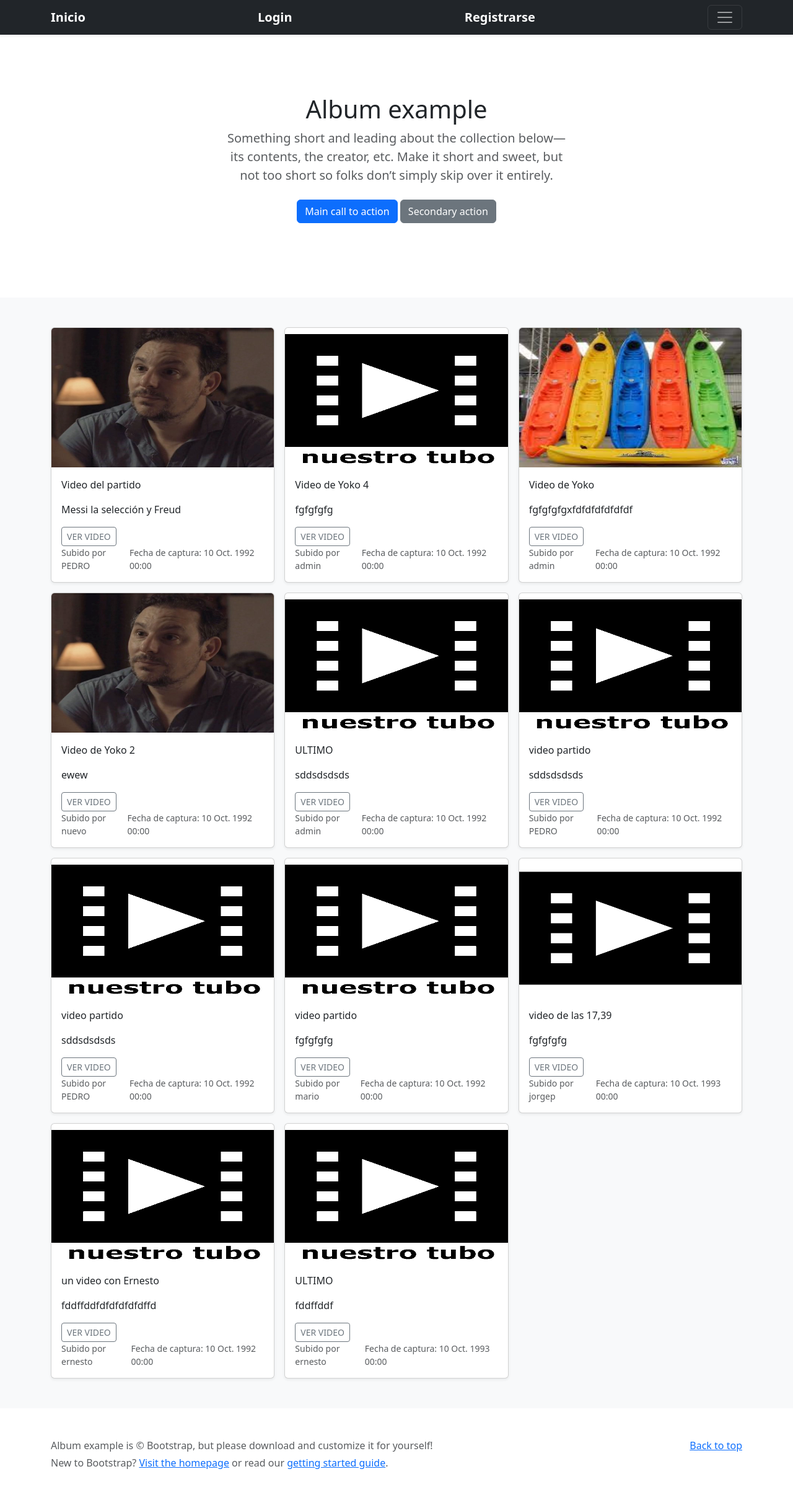
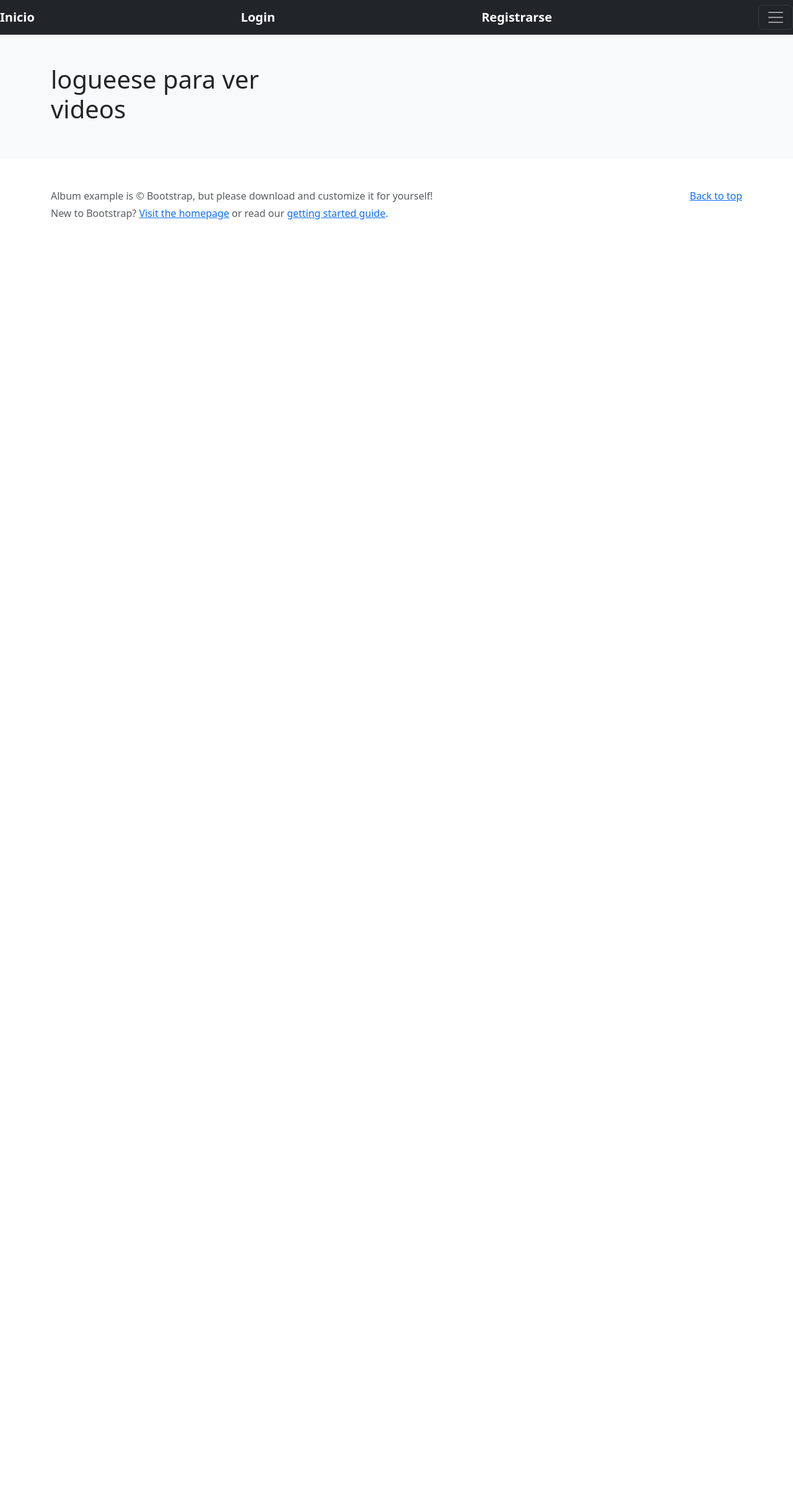
Before and after one commit to willygravino/GUILLERMO-GRAVINO-TRABAJO-FINAL, a Django app: page /videos/list in a window 1280 px wide. Shown: the whole page at 62% size. After the commit the page ends 354 px from the top, so only its background shows below. Run offline with Django 4.2, Linux system fonts and the light colour scheme; data comes from the database, SQL or seed files in the repository; both versions use the stored data as it was after the commit; some libraries are stand-ins or nearby versions.

Commit message:
Funciona todo menos lo más importante: el filtro de videos.

```diff
--- a/AdminVideos/admin.py
+++ b/AdminVideos/admin.py
@@ -1,4 +1,5 @@
 from django.contrib import admin
-from AdminVideos.models import Video
+from AdminVideos.models import Video, Profile
 
 admin.site.register(Video)
+admin.site.register(Profile)
--- a/AdminVideos/models.py
+++ b/AdminVideos/models.py
@@ -27,3 +27,13 @@ class Video(models.Model):
 
     def __str__(self):
         return f"{self.id} - {self.nombre_video}"
+
+
+class Profile(models.Model):
+     user = models.OneToOneField(User, on_delete=models.CASCADE, related_name="profile")
+     nombre_completo = models.CharField(max_length=80, blank=False)
+     avatar = models.ImageField(upload_to="avatares", null=True, blank=True)
+
+     @property
+     def avatar_url(self):
+        return self.avatar.url if self.avatar else ''
--- a/AdminVideos/templates/AdminVideos/base.html
+++ b/AdminVideos/templates/AdminVideos/base.html
@@ -96,10 +96,15 @@
     </div>
   </div>
   <div class="navbar navbar-dark bg-dark shadow-sm">
-    <div class="container">
-      <a href="file:///Users/guillermo/Downloads/bootstrap-5.3.0-alpha1-examples/album/index.html#" class="navbar-brand d-flex align-items-center">
+
+  <a href="{% url 'videos-list' %}" class="navbar-brand d-flex align-items-center">
     <strong>Inicio</strong>
   </a>
+
+  {%if user.profile.avatar_url %}
+     <img src="{{user.profile.avatar_url}}" height="144" width="144">
+     <div class="container">
+  {% endif %}
 
       {% if user.is_authenticated  %}
 
@@ -107,8 +112,21 @@
           <strong>Nuevo Video</strong>
         </a>
 
+        {% if user.profile %}
+        <a href="{% url 'profile-update' user.profile.id %}" class="navbar-brand d-flex align-items-center">
+          <strong>Editar Perfil de {{user.profile.nombre_completo}}</strong>
+        </a>
+
+        {% else %}
+         <h1>ESTE SISTEMA NO FUNCIONA HASTA QUE NO INGRESE SU NOMBRE EN EL PERFIL</h1>
+        <a href="{% url 'profile-create' %}" class="navbar-brand d-flex align-items-center">
+          <strong>Crear Perfil</strong>
+        </a>
+
+        {% endif %}
+
         <a href="{% url 'logout' %}" class="navbar-brand d-flex align-items-center">
-          <strong>Logout</strong>
+          <strong>Hola {{user.username}} | Salir</strong>
         </a>
 
       {% else %}
--- a/AdminVideos/templates/AdminVideos/index.html
+++ b/AdminVideos/templates/AdminVideos/index.html
@@ -4,19 +4,22 @@
 {% block principal %}
 
 <main>
-
-    <section class="py-5 text-center container">
+ {% if user.profile.nombre_completo == "" %}
+      <section class="py-5 text-center container">
       <div class="row py-lg-5">
         <div class="col-lg-6 col-md-8 mx-auto">
-          <h1 class="fw-light">Album example</h1>
-          <p class="lead text-muted">Something short and leading about the collection below—its contents, the creator, etc. Make it short and sweet, but not too short so folks don’t simply skip over it entirely.</p>
-          <p>
+          <h1 class="fw-light">COMPLETÁ TU PERFIL</h1>
+          <p class="lead text-muted">Una vez que ingreses tu nombre completo, podrás acceder a los videos en los que apareces.</p>
+         <!-- <p>
             <a href="file:///Users/guillermo/Downloads/bootstrap-5.3.0-alpha1-examples/album/index.html#" class="btn btn-primary my-2">Main call to action</a>
             <a href="file:///Users/guillermo/Downloads/bootstrap-5.3.0-alpha1-examples/album/index.html#" class="btn btn-secondary my-2">Secondary action</a>
-          </p>
+          </p> -->
         </div>
       </div>
     </section>
+
+  {% endif %}
+
 
     <div class="album py-5 bg-light">
       <div class="container">
--- a/AdminVideos/templates/AdminVideos/video_list.html
+++ b/AdminVideos/templates/AdminVideos/video_list.html
@@ -5,6 +5,8 @@
 
 <div class="row row-cols-1 row-cols-sm-2 row-cols-md-3 g-3">
 
+{% if user.is_authenticated %}
+  {% if videos %}
     {% for video in videos %}
       <!-- <iframe width="560" height="315" src="https://youtu.be/eTHexqNR_w0" frameborder="0" allowfullscreen></iframe> -->
         <div class="col">
@@ -17,7 +19,7 @@
               <a href="{{video.url_video}}" type="button" class="btn btn-sm btn-outline-secondary">VER VIDEO</a>
               <div class="d-flex justify-content-between align-items-center">
             <!--  <h5>quienes en este video:  {{video.quienes_aparecen}} </h5>-->
-          {% if user.is_authenticated and user.id == video.propietario.id %}
+              {% if user.id == video.propietario.id %}
                 <div class="btn-group">
                   <a href="{% url 'videos-delete' video.id %}" type="button" class="btn btn-sm btn-outline-secondary">Eliminar</a>
                   <a href="{% url 'videos-update' video.id %}" type="button" class="btn btn-sm btn-outline-secondary">Editar</a>
@@ -34,5 +36,10 @@
         </div>
 
       {% endfor %}
+  {% endif %}
+
+{% else %}
+  <h1>logueese para ver videos</h1>
+{% endif %}
 
   {% endblock %}
--- a/AdminVideos/views.py
+++ b/AdminVideos/views.py
@@ -1,12 +1,13 @@
 from django.shortcuts import render
-from AdminVideos.models import Video
+from AdminVideos.models import Video, Profile
 # from AdminVideos.forms import VideoForm
 from django.urls import reverse_lazy
 from django.views.generic import ListView, CreateView, UpdateView, DeleteView #, DetailView,
 from django.contrib.auth.views import LoginView, LogoutView
-from django.contrib.auth.forms import UserCreationForm
+from AdminVideos.forms import UsuarioForm
 from django.contrib.auth.mixins import LoginRequiredMixin, UserPassesTestMixin
-from django.db.models import Q
+from django.contrib.auth.models import User
+
 
 
 def index(request):
@@ -18,7 +19,7 @@ class VideoList(ListView):
     context_object_name = "videos"
 
     def get_queryset(self):
-        query = "" # aquí irá el nombre del usuario logueado
+        query  = "Ernesto Martinez" # Profile.nombre_completo # User.nombre_y_apellido? aquí irá el nombre del usuario logueado
         object_list = Video.objects.filter(quienes_aparecen__icontains=query)
         return object_list
 
@@ -78,11 +79,11 @@ class VideoCreate(LoginRequiredMixin, CreateView):
  #       return result
 
 class Login(LoginView):
-    next_page = reverse_lazy("index")
+    next_page = reverse_lazy("videos-list")
 
 
 class SignUp(CreateView):
-    form_class = UserCreationForm
+    form_class = UsuarioForm
     template_name = 'registration/signup.html'
     success_url = reverse_lazy('videos-list')
 
@@ -91,28 +92,28 @@ class Logout(LogoutView):
     template_name = "registration/logout.html"
 
 
-#class ProfileCreate(LoginRequiredMixin, CreateView):
-#    model = Profile
-#    success_url = reverse_lazy("videos-list")
-#    fields = ['avatar',]
+class ProfileCreate(LoginRequiredMixin, CreateView):
+    model = Profile
+    success_url = reverse_lazy("videos-list")
+    fields = '__all__'
 
-#    def form_valid(self, form):
-#        form.instance.user = self.request.user
-#        return super().form_valid(form)
+    def form_valid(self, form):
+        form.instance.user = self.request.user
+        return super().form_valid(form)
 
-#class ProfileUpdate(LoginRequiredMixin, UserPassesTestMixin,  UpdateView):
-#    model = Profile
-#    success_url = reverse_lazy("videos-list")
-#    fields = ['avatar',]
-#
-#    def test_func(self):
-#        return Profile.objects.filter(user=self.request.user).exists()
+class ProfileUpdate(LoginRequiredMixin, UserPassesTestMixin,  UpdateView):
+    model = Profile
+    success_url = reverse_lazy("videos-list")
+    fields = '__all__'
+
+    def test_func(self):
+        return Profile.objects.filter(user=self.request.user).exists()
 
 
 #class MensajeCreate(CreateView):
-#    model = Mensaje
-#    success_url = reverse_lazy('mensaje-create')
-#    fields = '__all__'
+ #   model = Mensaje
+ #   success_url = reverse_lazy('mensaje-create')
+ #   fields = '__all__'
 
 
 #class MensajeDelete(LoginRequiredMixin, UserPassesTestMixin, DeleteView):
@@ -120,8 +121,8 @@ class Logout(LogoutView):
 #    context_object_name = "mensaje"
 #    success_url = reverse_lazy("mensaje-list")
 
-#    def test_func(self):
-#        return Mensaje.objects.filter(destinatario=self.request.user).exists()
+ #   def test_func(self):
+ #       return Mensaje.objects.filter(destinatario=self.request.user).exists()
 
 
 #class MensajeList(LoginRequiredMixin, ListView):
@@ -131,6 +132,3 @@ class Logout(LogoutView):
 #    def get_queryset(self):
 #        import pdb; pdb.set_trace
 #        return Mensaje.objects.filter(destinatario=self.request.user).all()
-
-
-# Create your views here.
--- a/nuestrotubo/urls.py
+++ b/nuestrotubo/urls.py
@@ -15,7 +15,7 @@ Including another URLconf
 """
 from django.contrib import admin
 from django.urls import path
-from AdminVideos.views import index, VideoList, VideoUpdate, VideoDelete, VideoCreate, Login, Logout, SignUp
+from AdminVideos.views import index, VideoList, VideoUpdate, VideoDelete, VideoCreate, Login, Logout, SignUp, ProfileCreate, ProfileUpdate
 from django.conf.urls.static import static
 from django.conf import settings
 
@@ -30,6 +30,8 @@ urlpatterns = [
     path('login', Login.as_view(), name="login"),
     path('logout', Logout.as_view(), name="logout"),
     path('signup', SignUp.as_view(), name="signup"),
+    path('perfil/crear', ProfileCreate.as_view(), name="profile-create"),
+    path('profile/<pk>/update', ProfileUpdate.as_view(), name="profile-update"),
 
 ]
 
```
Also changed, not shown: AdminVideos/forms.py (added, +9 -0 lines), AdminVideos/templates/AdminVideos/profile_form.html (added, +13 -0 lines), AdminVideos/templates/registration/logout.html (+7 -1 lines), AdminVideos/migrations/0002_profile.py (added), db.sqlite3, media/avatares/Captura_de_Pantalla_2023-03-26_a_las_13.55.22.png (added), media/avatares/GUILLERMOGRAVINO.png (added), media/avatares/GUILLERMOGRAVINO_PCXRqBJ.png (added), media/videos/129464.png (added), media/videos/GUILLERMOGRAVINO_iKlAGNt.png (added), media/videos/download.jpg (added). Lines whose indentation alone changed are shown as unchanged.
